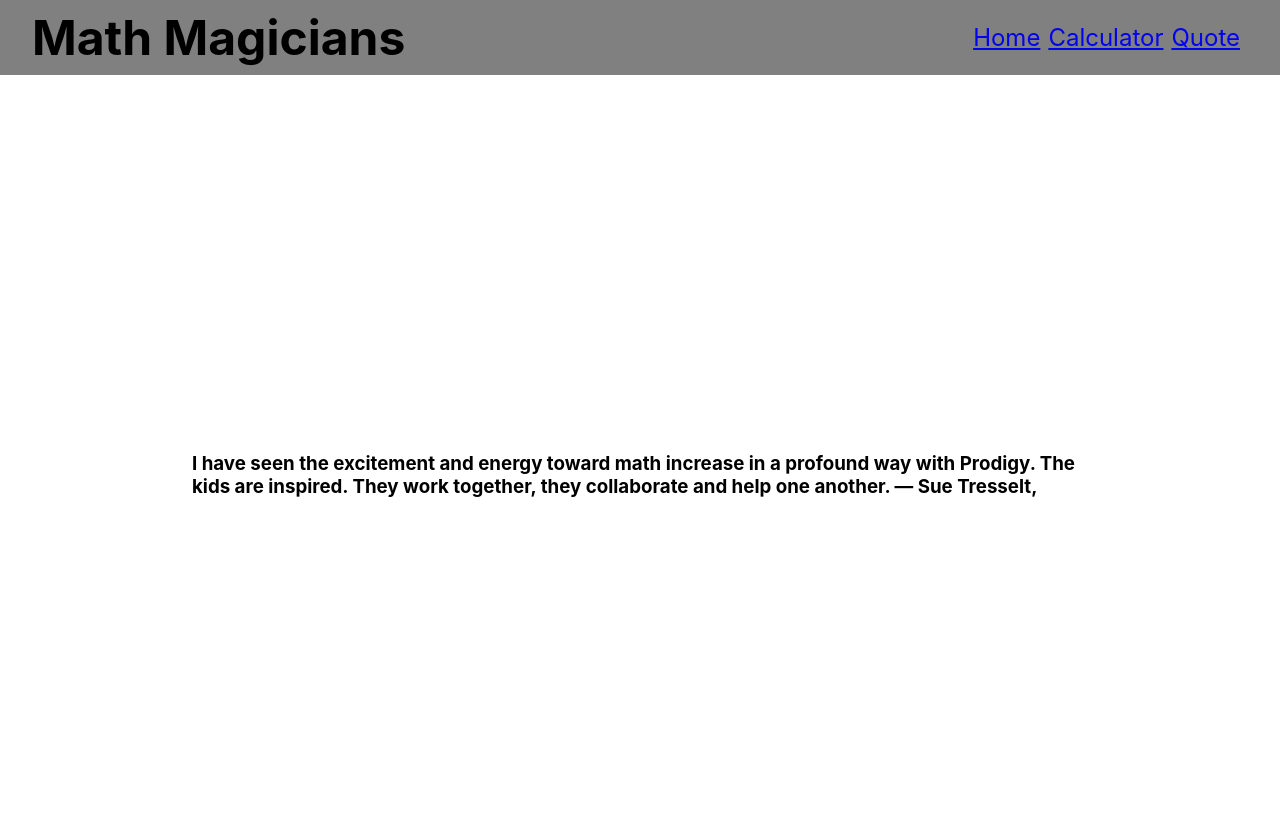
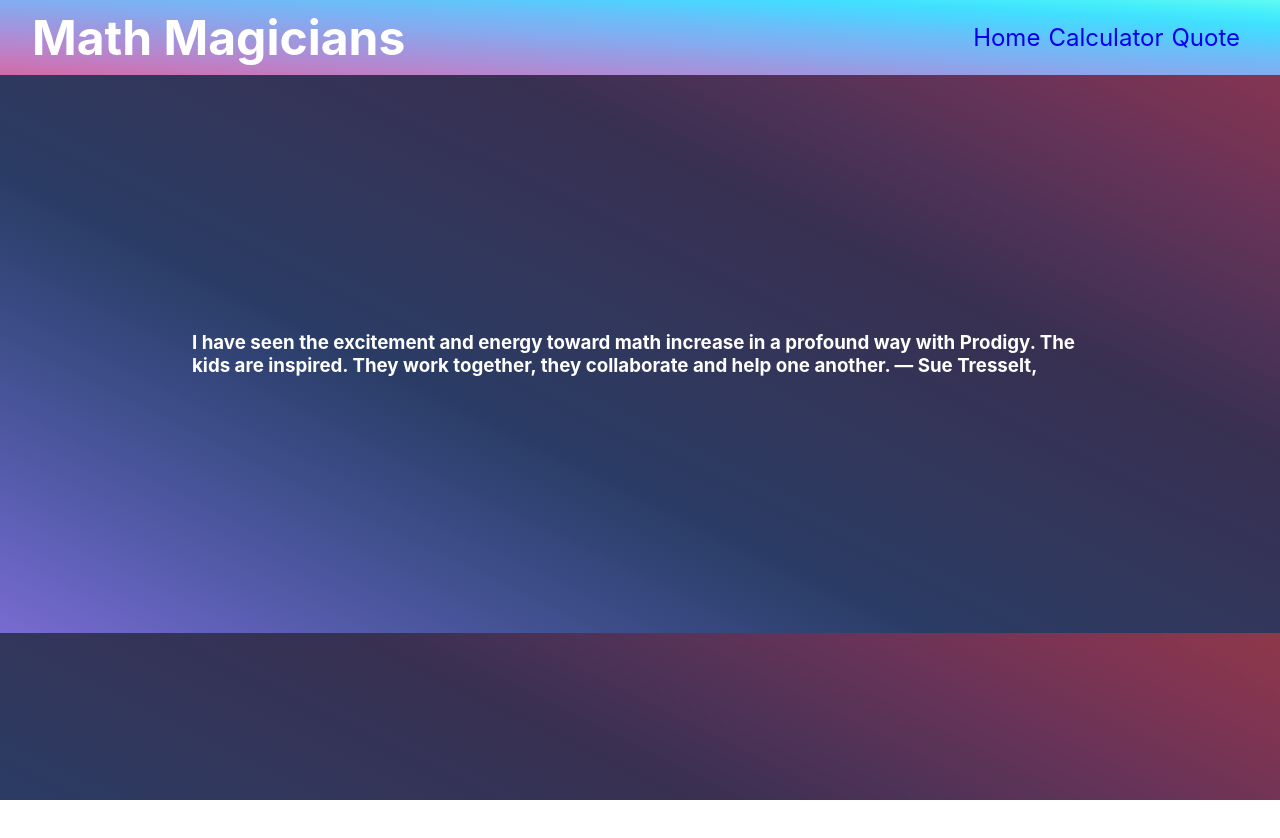
Before and after one commit to V-Blaze/math-magicians, a React (Create React App) app: page /quote in a window 1280 px wide. Shown: the top 838 px of the page. After the commit the page ends 800 px from the top, so only its background shows below. Built offline with nearby package versions, Linux system fonts and the light colour scheme.

Commit message:
add general personal styling to the website

```diff
--- a/src/components/Navbar.css
+++ b/src/components/Navbar.css
@@ -3,7 +3,7 @@
   padding: 0.5rem 2rem;
   justify-content: space-between;
   align-items: center;
-  background-color: gray;
+  background-image: linear-gradient(to right top, #d16ba5, #c777b9, #ba83ca, #aa8fd8, #9a9ae1, #8aa7ec, #79b3f4, #69bff8, #52cffe, #41dfff, #46eefa, #5ffbf1);
 }
 
 .title {
@@ -22,3 +22,7 @@
  font-size: 1.5rem;
  cursor: pointer;
 }
+
+.list-item a{
+text-decoration: none;
+}
--- a/src/index.css
+++ b/src/index.css
@@ -14,6 +14,8 @@ body {
     sans-serif;
   -webkit-font-smoothing: antialiased;
   -moz-osx-font-smoothing: grayscale;
+  background-image: linear-gradient(to right top, #786bd1, #5f60b7, #49559b, #374980, #2a3c65, #30385e, #343458, #373051, #4e3257, #663358, #7d3453, #8f3849);
+  color: #fff;
 }
 
 code {
--- a/src/pages/Home.css
+++ b/src/pages/Home.css
@@ -1,6 +1,5 @@
 .main-home {
-  height: 100vh;
-  padding: 0 15%;
+  padding: 20% 15%;
 display: flex;
 justify-content: center;
 align-items: center;
--- a/src/pages/Quote.css
+++ b/src/pages/Quote.css
@@ -1,6 +1,5 @@
 .quote-main {
-    height: 100vh;
-    padding: 0 15%;
+    padding: 20% 15%;
   display: flex;
   justify-content: center;
   align-items: center;
```
